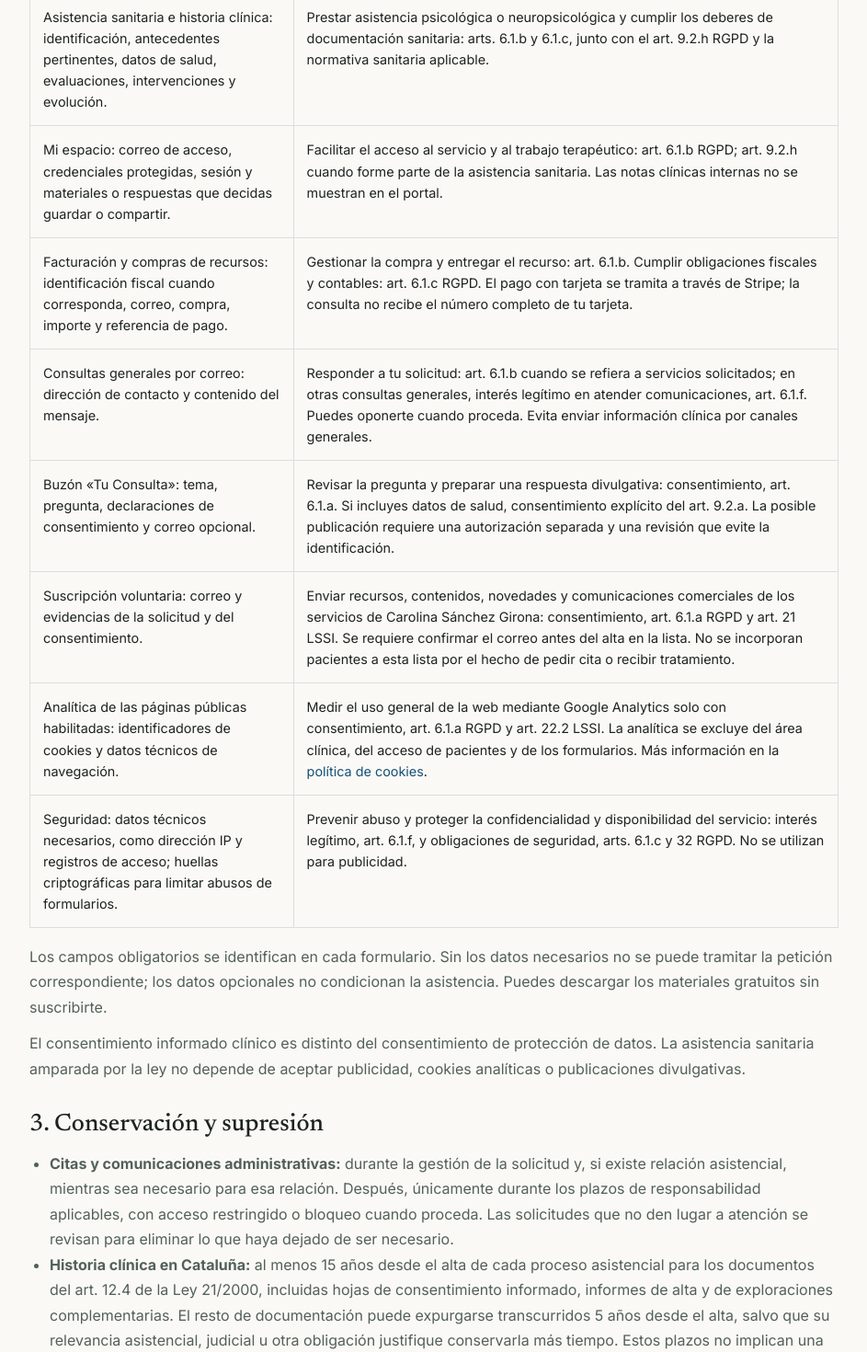
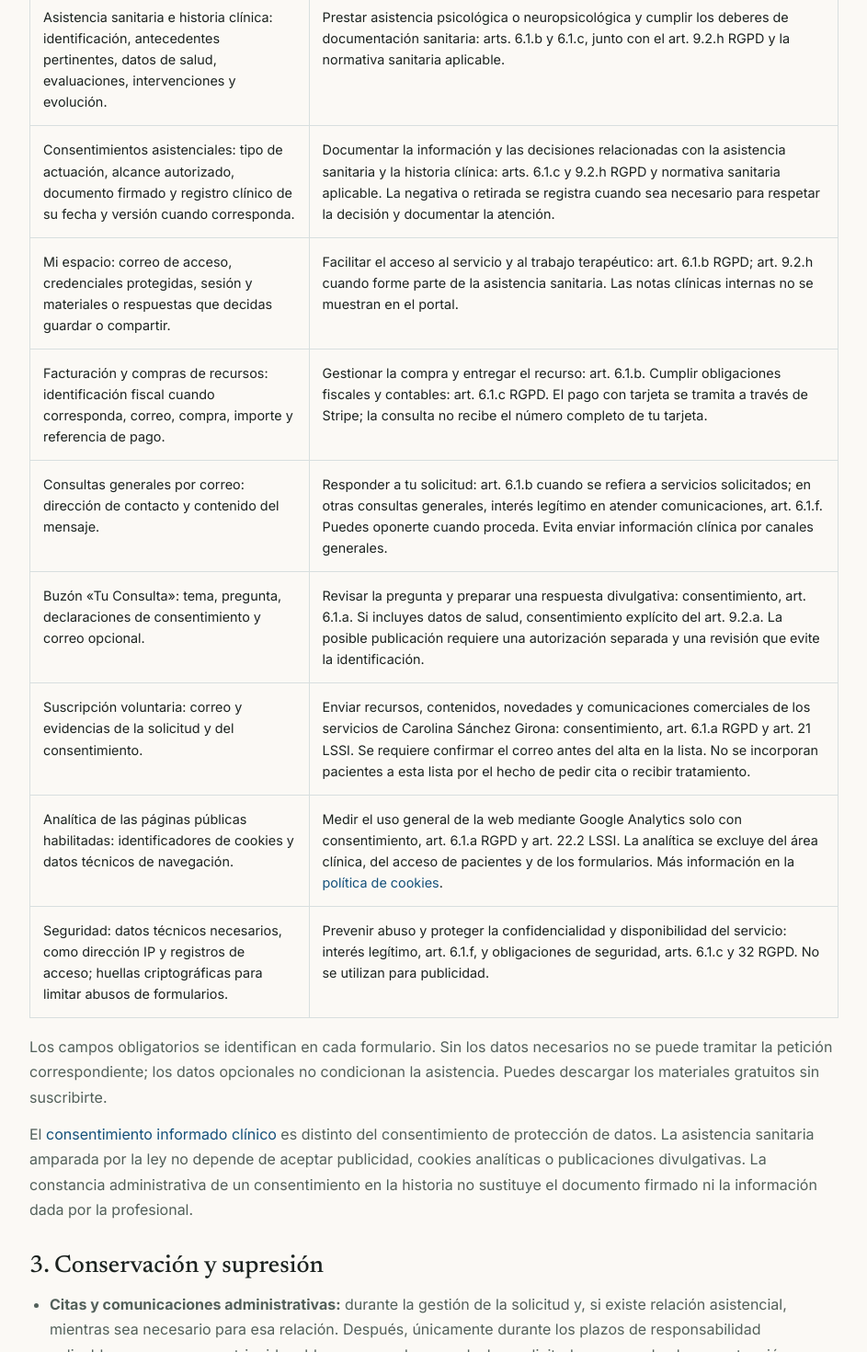
Before and after one commit to carolinasanchezgirona/Portfolio-Carolina, a Next.js app: page /privacidad in a window 1280 px wide. Shown: the part 1060-2530 px from the top of the page at 92% size, without its empty margins (168-1111 px from the left). Built offline with nearby package versions, Linux system fonts and the light colour scheme.

Commit message:
Actualizar privacidad y acceso a información clínica sin casillas RGPD indebidas

```diff
--- a/app/privacidad/page.tsx
+++ b/app/privacidad/page.tsx
@@ -8,7 +8,7 @@ export const metadata: Metadata = {
 };
 
 export default function PrivacyPage() {
-  return <LegalDocument title="Política de privacidad y protección de datos">
+  return <LegalDocument title="Política de privacidad y protección de datos" updatedAt="9 de noviembre de 2026">
     <nav aria-label="Contenido de la política"><a href="#responsable">Responsable</a> · <a href="#tratamientos">Tratamientos</a> · <a href="#conservacion">Conservación</a> · <a href="#proveedores">Proveedores</a> · <a href="#derechos">Tus derechos</a> · <a href="/cookies/">Cookies</a></nav>
     <section id="responsable">
       <h2>1. Responsable del tratamiento</h2>
@@ -27,6 +27,7 @@ export default function PrivacyPage() {
       <div className="legal-table-wrap"><table><caption>Finalidades y bases jurídicas por tratamiento</caption><thead><tr><th scope="col">Tratamiento y datos</th><th scope="col">Finalidad y base jurídica</th></tr></thead><tbody>
         <tr><td>Solicitudes de cita: nombre, correo, teléfono, servicio y horario.</td><td>Gestionar la solicitud, confirmar la reserva y enviar avisos relativos a ella: art. 6.1.b RGPD. No se solicita el motivo de consulta, diagnósticos ni informes en el formulario público. Si la información permite inferir una atención sanitaria, se aplica también la habilitación del art. 9.2.h RGPD y el deber de secreto.</td></tr>
         <tr><td>Asistencia sanitaria e historia clínica: identificación, antecedentes pertinentes, datos de salud, evaluaciones, intervenciones y evolución.</td><td>Prestar asistencia psicológica o neuropsicológica y cumplir los deberes de documentación sanitaria: arts. 6.1.b y 6.1.c, junto con el art. 9.2.h RGPD y la normativa sanitaria aplicable.</td></tr>
+        <tr><td>Consentimientos asistenciales: tipo de actuación, alcance autorizado, documento firmado y registro clínico de su fecha y versión cuando corresponda.</td><td>Documentar la información y las decisiones relacionadas con la asistencia sanitaria y la historia clínica: arts. 6.1.c y 9.2.h RGPD y normativa sanitaria aplicable. La negativa o retirada se registra cuando sea necesario para respetar la decisión y documentar la atención.</td></tr>
         <tr><td>Mi espacio: correo de acceso, credenciales protegidas, sesión y materiales o respuestas que decidas guardar o compartir.</td><td>Facilitar el acceso al servicio y al trabajo terapéutico: art. 6.1.b RGPD; art. 9.2.h cuando forme parte de la asistencia sanitaria. Las notas clínicas internas no se muestran en el portal.</td></tr>
         <tr><td>Facturación y compras de recursos: identificación fiscal cuando corresponda, correo, compra, importe y referencia de pago.</td><td>Gestionar la compra y entregar el recurso: art. 6.1.b. Cumplir obligaciones fiscales y contables: art. 6.1.c RGPD. El pago con tarjeta se tramita a través de Stripe; la consulta no recibe el número completo de tu tarjeta.</td></tr>
         <tr><td>Consultas generales por correo: dirección de contacto y contenido del mensaje.</td><td>Responder a tu solicitud: art. 6.1.b cuando se refiera a servicios solicitados; en otras consultas generales, interés legítimo en atender comunicaciones, art. 6.1.f. Puedes oponerte cuando proceda. Evita enviar información clínica por canales generales.</td></tr>
@@ -36,7 +37,7 @@ export default function PrivacyPage() {
         <tr><td>Seguridad: datos técnicos necesarios, como dirección IP y registros de acceso; huellas criptográficas para limitar abusos de formularios.</td><td>Prevenir abuso y proteger la confidencialidad y disponibilidad del servicio: interés legítimo, art. 6.1.f, y obligaciones de seguridad, arts. 6.1.c y 32 RGPD. No se utilizan para publicidad.</td></tr>
       </tbody></table></div>
       <p>Los campos obligatorios se identifican en cada formulario. Sin los datos necesarios no se puede tramitar la petición correspondiente; los datos opcionales no condicionan la asistencia. Puedes descargar los materiales gratuitos sin suscribirte.</p>
-      <p>El consentimiento informado clínico es distinto del consentimiento de protección de datos. La asistencia sanitaria amparada por la ley no depende de aceptar publicidad, cookies analíticas o publicaciones divulgativas.</p>
+      <p>El <a href="/consentimientos/">consentimiento informado clínico</a> es distinto del consentimiento de protección de datos. La asistencia sanitaria amparada por la ley no depende de aceptar publicidad, cookies analíticas o publicaciones divulgativas. La constancia administrativa de un consentimiento en la historia no sustituye el documento firmado ni la información dada por la profesional.</p>
     </section>
     <section id="conservacion">
       <h2>3. Conservación y supresión</h2>
```
